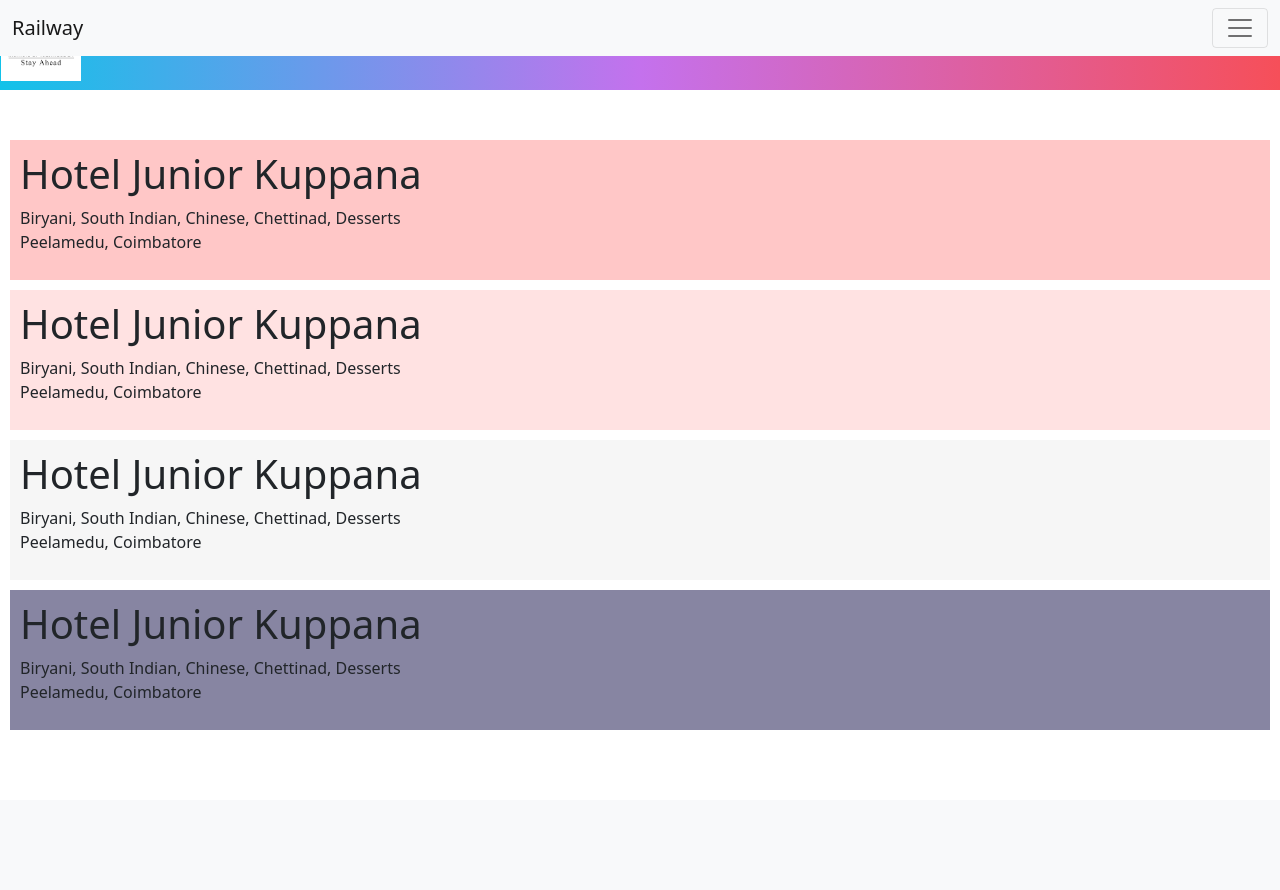
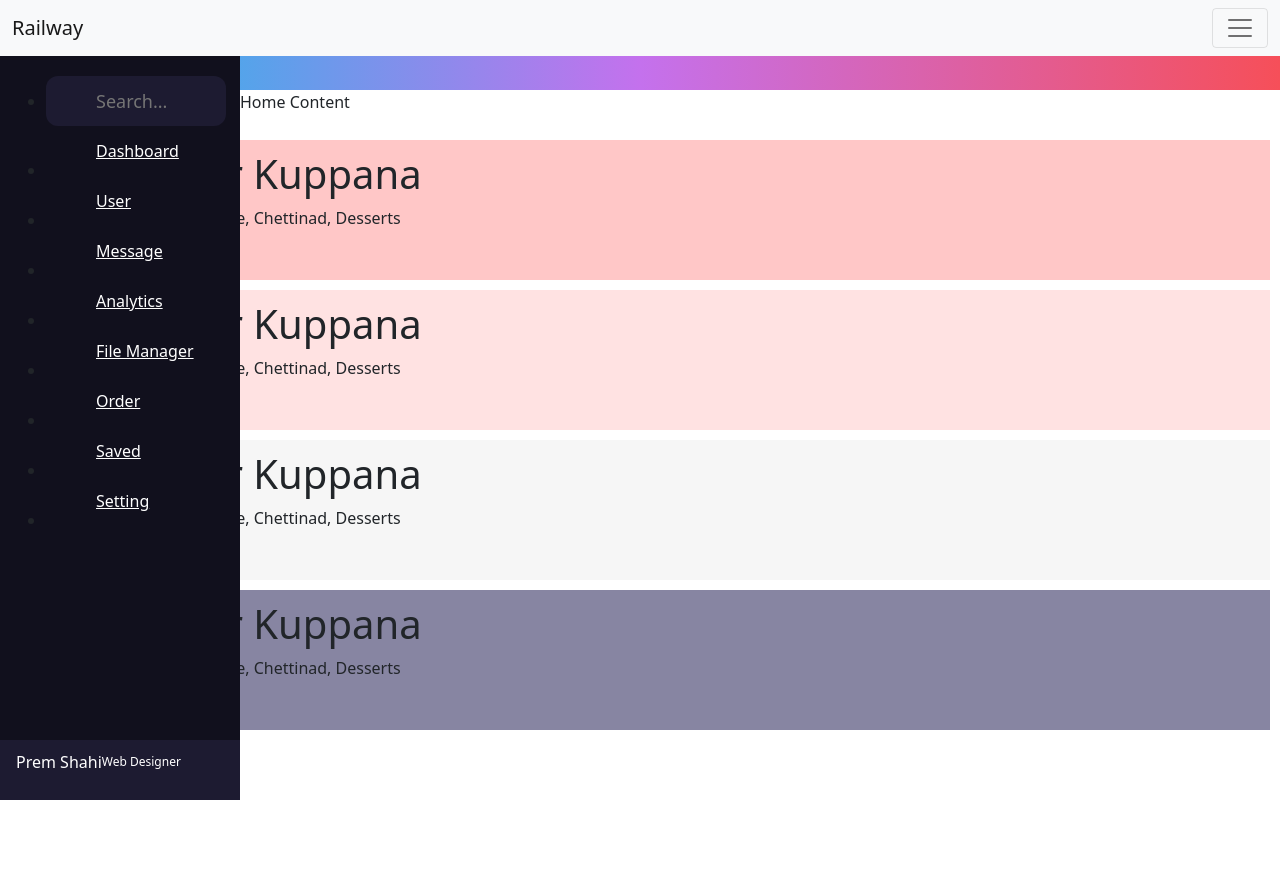
Before and after one commit to mukilan007/Placement_Integrated_App, a Flask app: template templates/homepage.html in a window 1280 px wide. Before the commit the page ends 730 px from the top, so only its background shows below. Run offline with Flask 2, Linux system fonts and the light colour scheme; the template is opened without the code that fills it, so the values that code supplies are empty; some libraries are stand-ins or nearby versions.

Commit message:
left nav

```diff
--- a/static/css/style.css
+++ b/static/css/style.css
@@ -1,3 +1,159 @@
+@import url('https://fonts.googleapis.com/css2?fami?')
+*{
+margin:0;
+padding:0;
+box-sizing:border-box;
+font-family:"Poppins",sans-serif;
+}
+body{
+position:relative;
+min-height:100vh;
+width:100;
+overflow:hidden;
+}
+.sidebar{
+position:fixed;
+top:0;
+left:0;
+height:100%;
+width:240px;
+background:#11101d;
+padding:6px 14px;
+}
+.sidebar .logo_content .logo{
+color:#fff;
+display:flex;
+height:50px;
+width:100%;
+align-item:center;
+}
+.logo_content .logo i{
+font-size:28px;
+margin-right:5px;
+}
+.logo_content .logo .logo_name{
+font-size: 20px;
+font-weight: 400px;
+}
+.sidebar #btn{
+position:absolute;
+color:#fff
+left:90%
+top:6px
+font-size:20px
+height:50px
+width:50px
+text-align:center;
+line-height:50px;
+transform:translateX(-50);
+}
+.sidebar ul{
+margin-top:20px;
+}
+.sidebar ul li{
+position:relative;
+height:50px;
+width:100%;
+margin:0 5px
+list-style:none;
+line-height:50px;
+border-radius:12px;
+}
+.sidebar ul li input{
+position:absolute;
+height:100%;
+width:100%;
+left:0;
+top:0;
+border-radius:12px;
+outline:none;
+border:none;
+background:#1d1b31;
+padding-left:50px;
+font-size:18px;
+color:#fff;
+}
+.sidebar ul li .bx-search{
+position:absolute;
+z-index:99;
+color:#fff;
+font-size:22px;
+}
+.sidebar ul li a{
+color:#fff;
+display:flex;
+align-items:center;
+text-declaration:none;
+transition:all 0.4s ease;
+}
+.sidebar ul li a:hover{
+color:#11101d;
+background:#fff;
+}
+.sidebar ul li a i{
+height:50px;
+min-width:50px;
+border-radius:12px;
+line-height:50px;
+text-align:center;
+}
+.sidebar .profile_content{
+position:absolute;
+color:#fff;
+bottom:0;
+left:0;
+width:100%;
+}
+.sidebar .profile_content .profile{
+position:relative;
+padding:10px 6px;
+height:60px;
+background:#1d1b31;
+}
+.profile_content .profile .profile_details{
+display:flex;
+align-items:center;
+}
+.profile .profile_details img{
+height:45px;
+width:45px;
+object-fit:cover;
+border-radius:12px;
+}
+.profile .profile_details .name_job{
+margin-left:10px;
+}
+.profile .profile_details .name{
+font-size:15px;
+font-weight:400px;
+}
+.profile .profile_details .job{
+font-size:12px;
+}
+.profile #logout{
+position:absolute;
+left:88%;
+bottom:5px;
+transform:translateX(-50%);
+min-width:50px;
+line-height:50px;
+font-size:20px;
+border-radius:12px;
+}
+.home_content{
+position:absolute;
+height:100%;
+width:calc(100%-240px);
+left:240px;
+}
+.home_conntent .text{
+font-size:25px;
+font-weight:500;
+color:#1d1b31;
+margin-top:12px;
+}
+
+
 .bg-navs{
    width: 100%;
   height: 1%;
--- a/templates/homepage.html
+++ b/templates/homepage.html
@@ -1,8 +1,10 @@
-<!doctype html>
+
 {% extends 'base.html' %}
 
 {%  block body  %}
 <div style="background-color:#fff">
+
+
 <!--    <nav class="bg-app">-->
 <!--      <div class="d-flex flex-column flex-md-row align-items-center pb-3 mb-4 border-bottom">-->
 <!--        <a href="" class="navbar-brand" style='color:red'><img src="{{ url_for('static', filename='image/bit_logo.png') }}"width="80" height="80"></a>-->
@@ -16,8 +18,88 @@
 <!--        </nav>-->
 <!--      </div>-->
 <!--    </nav>-->
+ <div class="sidebar">
+             <div class="logo_content">
+                   <div class="logo">
+                       <i class='bx bx1-c-plus-plus'></i>
+                       <div class="logo_name">Food Odering</div>
+                   </div>
+                 <i class='bx bx-menu' id="btn"></i>
+             </div>
+             <ul class="nav_list">
+            <li>
+                <i class='bx bx-search'></i>
+                <input type="text" placeholder="Search...">
+            </li>
+                 <li>
+                <a href="#">
+                    <i class='bx bx-grid-alt'></i>
+                    <span class="links_name">Dashboard</span>
+                </a>
+            </li>
+                 <li>
+                <a href="#">
+                    <i class='bx bx-user'></i>
+                    <span class="links_name">User</span>
+                </a>
+            </li>
+                 <li>
+                <a href="#">
+                    <i class='bx bx-chat'></i>
+                    <span class="links_name">Message</span>
+                </a>
+            </li>
+                 <li>
+                <a href="#">
+                    <i class='bx bx-pie-chart-alt-2'></i>
+                    <span class="links_name">Analytics</span>
+                </a>
+            </li>
+                 <li>
+                <a href="#">
+                    <i class='bx bx-folder'></i>
+                    <span class="links_name">File Manager</span>
+                </a>
+            </li>
+                 <li>
+                <a href="#">
+                    <i class='bx bx-cart-alt'></i>
+                    <span class="links_name">Order</span>
+                </a>
+            </li>
+                 <li>
+                <a href="#">
+                    <i class='bx bx-heart'></i>
+                    <span class="links_name">Saved</span>
+                </a>
+            </li>
+                  <li>
+                <a href="#">
+                    <i class='bx bx-cog'></i>
+                    <span class="links_name">Setting</span>
+                </a>
+            </li>
+            </ul>
+            <div class="profile_content">
+                <div class="profile">
+                    <div class="profile_details">
+<!--                        <img src="profile.jpg" alt="">-->
+                    <div class="name_job"> Prem Shahi
+                    </div>
+                        <div class="job">Web Designer</div>
+                        </div>
+                    </div>
+                <i class='bx bx-log-out' id="log_out"></i>
+        </div>
+        </div>
+        </div>
+<div class="home_content">
+    <div class="text">Home Content</div>
+</div>
+
+
     <main>
-        <nav class="navbar navbar-light bg-light fixed-top">
+     <nav class="navbar navbar-light bg-light fixed-top">
           <div class="container-fluid">
             <a class="navbar-brand" href="#">Railway</a>
             <button class="navbar-toggler" type="button" data-bs-toggle="offcanvas" data-bs-target="#offcanvasNavbar" aria-controls="offcanvasNavbar">
```
